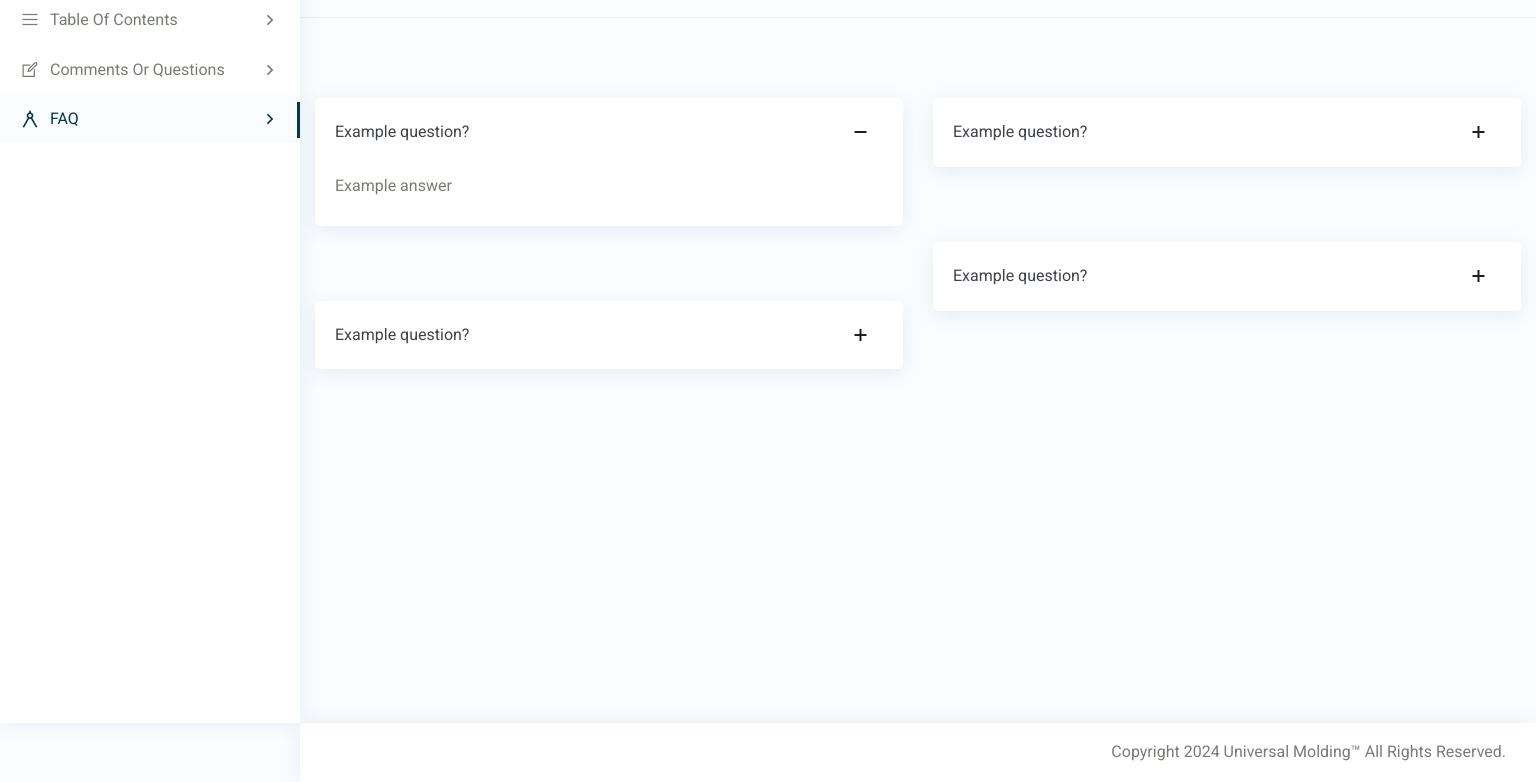
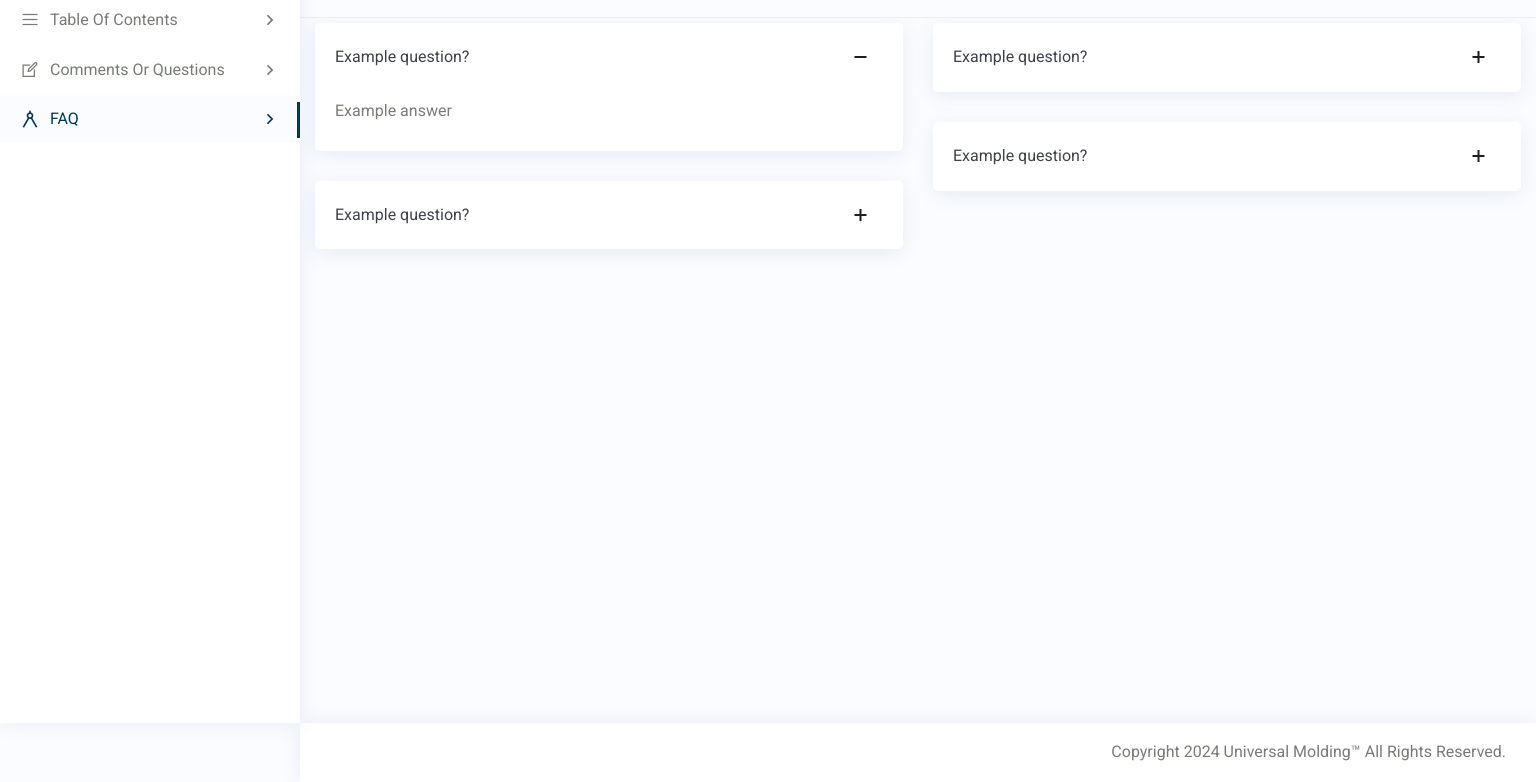
Before and after one commit to chiscojfr/mu-web, a plain HTML site: page faq.html in a window 1536 px wide. Shown: the part 77-859 px from the top of the page. Drawn offline with Linux system fonts and the light colour scheme; some packages are replaced by stand-ins of ours; a script that the page names is missing; files whose address does not match are found by name.

Commit message:
Update responsive.css

```diff
--- a/css/responsive.css
+++ b/css/responsive.css
@@ -39,7 +39,7 @@ NOTE: This file contains the styling for responsive Template.
 	body.sidebar-main .iq-sidebar:hover .iq-sidebar-menu .iq-menu li ul ul ul li > a { padding-left: 80px; }
 	body.sidebar-main .iq-sidebar-menu .iq-menu li ul ul ul li > a { padding-left: 20px; }
 	.la-bars {display: none;}
-	.iq-card {margin-top: 75px;}
+	/* .iq-card {margin-top: 75px;} */
 
 	/*-----------------------------------------------------------------
 	                          Horizontal Menu Page
```
